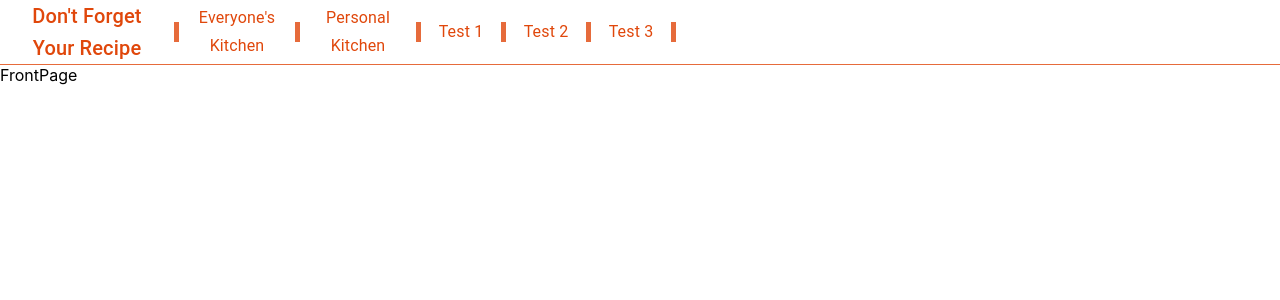
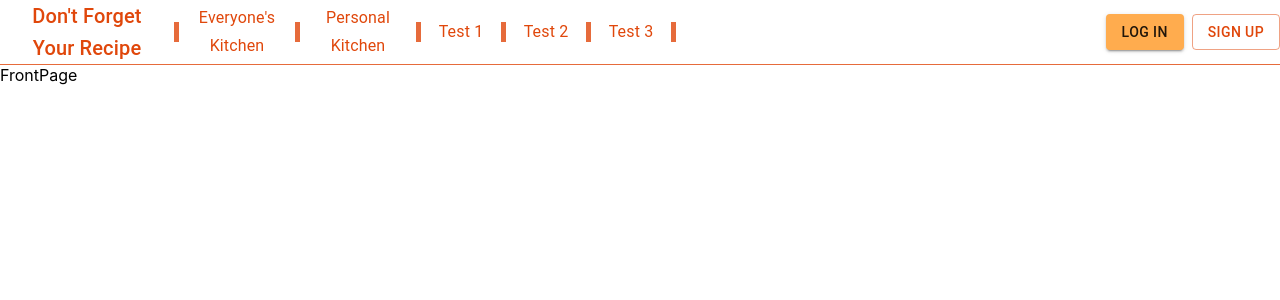
Before and after one commit to IT-Project-Team-70/IT-Project, a React (Create React App) app in the folder front-end/: page / in a window 1280 px wide. Shown: the top 300 px of the page. Built offline with nearby package versions, Linux system fonts and the light colour scheme.

Commit message:
add login/signup button on navigator bar

```diff
--- a/front-end/src/containers/appLayout/index.js
+++ b/front-end/src/containers/appLayout/index.js
@@ -1,16 +1,33 @@
-import { Box, Button, Divider, Typography } from '@mui/material'
+import {
+  Box,
+  Button,
+  Divider,
+  Stack,
+  ThemeProvider,
+  Typography,
+} from '@mui/material'
 import PropTypes from 'prop-types'
 import React, { Fragment } from 'react'
 import { RouteItems } from '../../routes/routeItems'
 import { useHistory, useLocation } from 'react-router-dom'
+import useTheme from '../../css/muiTheme'
 
 const AppLayout = (props) => {
   const { children = <></> } = props
   const history = useHistory()
   const pathName = useLocation().pathname
+  const theme = useTheme()
   return (
     <Fragment>
-      <Box sx={{ display: 'flex', flexDirection: 'row', height: '8vh' }}>
+      <Box
+        sx={{
+          display: 'flex',
+          flexDirection: 'row',
+          height: '8vh',
+          justifyContent: 'space-between',
+        }}
+      >
+        <Box sx={{ display: 'flex', flexDirection: 'row' }}>
           {RouteItems.map((routeItem, index) => {
             return (
               <Fragment key={routeItem.name}>
@@ -59,6 +76,21 @@ const AppLayout = (props) => {
             )
           })}
         </Box>
+        <Box sx={{ display: 'flex', alignItems: 'center' }}>
+          <Box>
+            <ThemeProvider theme={theme}>
+              <Stack direction="row" spacing={1}>
+                <Button variant="contained" color="secondary">
+                  log in
+                </Button>
+                <Button variant="outlined" color="primary">
+                  Sign up
+                </Button>
+              </Stack>
+            </ThemeProvider>
+          </Box>
+        </Box>
+      </Box>
       <Divider
         sx={{
           borderColor: '#E66B3B',
```
Lines whose indentation alone changed are shown as unchanged.
